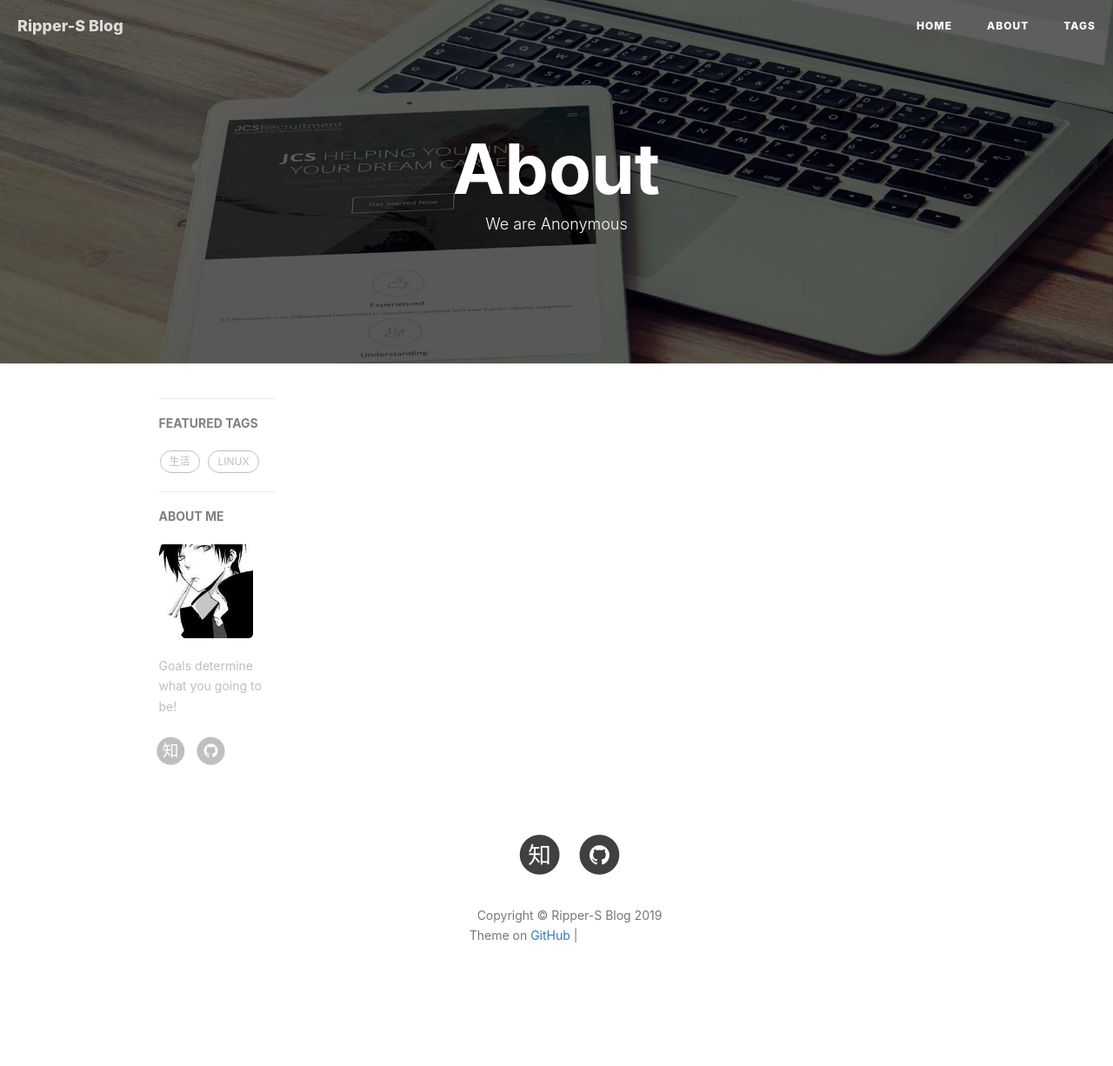
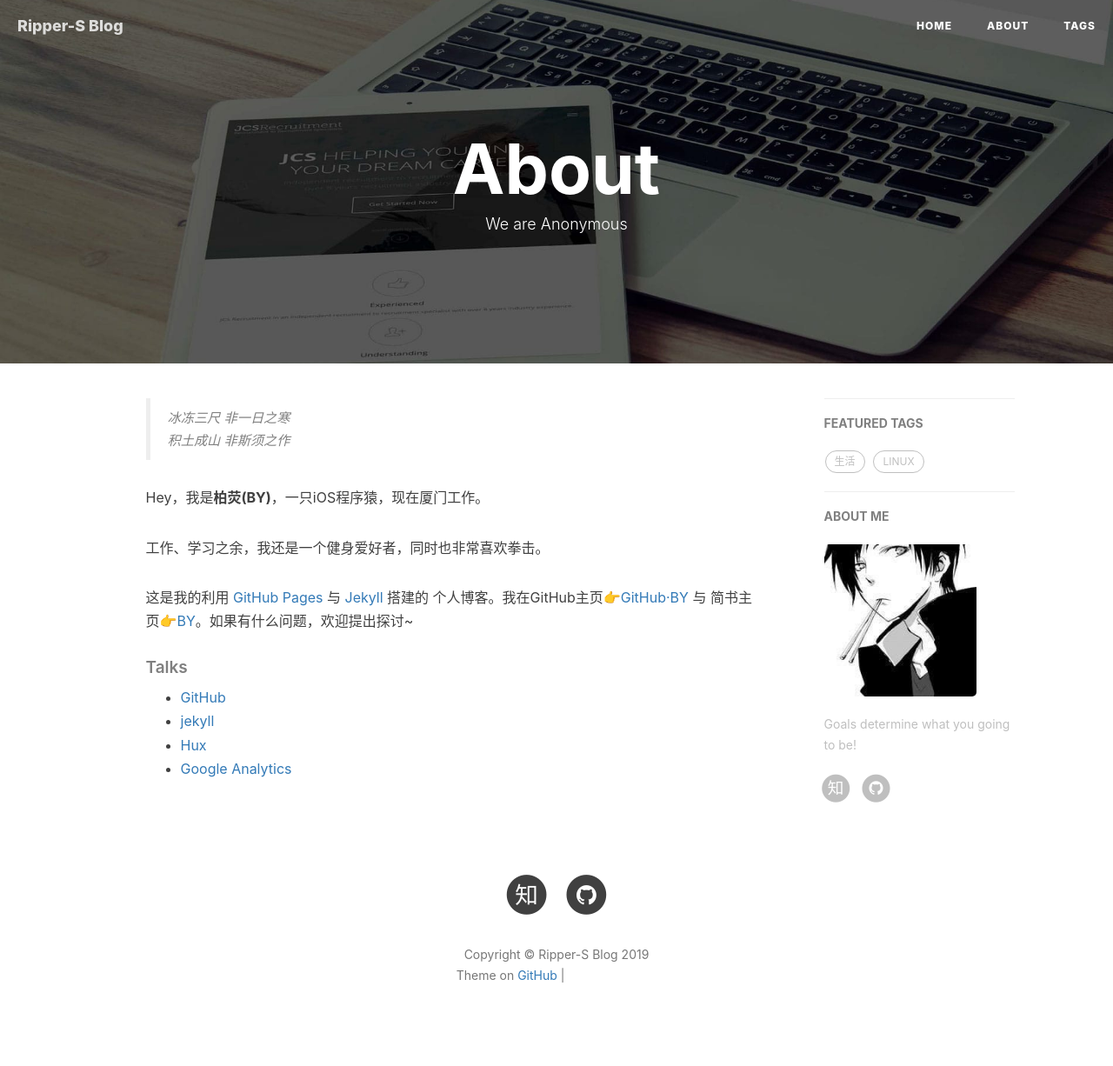
Before and after one commit to Ripper-S/Ripper-S.github.io, a Jekyll site: the page built from about.html, in a window 1280 px wide. Shown: the whole page at 87% size. Built offline with Jekyll 4.4.1, drawn with Linux system fonts in a browser that asks for light colours; nearby versions of some CDN libraries; comment, search, counter and statistics services are not loaded; before the commit the page ends 1180 px from its top, so only the background shows below that; grey boxes are pictures that could not be loaded.

Commit message:
1
Signed-off-by: AW_chenshu <chenshu@allwinnertech.com>

```diff
--- a/404.html
+++ b/404.html
@@ -1,7 +1,7 @@
 ---
 layout: default
 description: "你来到了没有知识的荒原 🙊"
-header-img: "img/404-bg.jpg"
+header-img: "img/404.jpg"
 permalink: /404.html
 ---
 
--- a/about.html
+++ b/about.html
@@ -12,10 +12,10 @@ header-img: "img/post-bg-rwd.jpg"
 </select> -->
 
 <!-- Chinese Version -->
-<!--<div class="zh post-container">
+<div class="zh post-container">
 
     <!--copied from markdown -->
-<!--    <blockquote><p>冰冻三尺 非一日之寒<br>
+    <blockquote><p>冰冻三尺 非一日之寒<br>
     积土成山 非斯须之作</p></blockquote>
 
     <p>Hey，我是<strong>柏荧(BY)</strong>，一只iOS程序猿，现在厦门工作。</p>
@@ -58,7 +58,7 @@ header-img: "img/post-bg-rwd.jpg"
 </div> -->
 
 <!-- Handle Language Change -->
-<!--<script type="text/javascript">
+<script type="text/javascript">
     // get nodes
     var $zh = document.querySelector(".zh");
     var $en = document.querySelector(".en");
@@ -99,12 +99,12 @@ header-img: "img/post-bg-rwd.jpg"
 
 
 <!-- Gitalk 评论 start  -->
-<!--{% if site.gitalk.enable %}
+{% if site.gitalk.enable %}
 <!-- Gitalk link  -->
-<!--<link rel="stylesheet" href="https://unpkg.com/gitalk/dist/gitalk.css">
-<!--<script src="https://unpkg.com/gitalk@latest/dist/gitalk.min.js"></script>
+<link rel="stylesheet" href="https://unpkg.com/gitalk/dist/gitalk.css">
+<script src="https://unpkg.com/gitalk@latest/dist/gitalk.min.js"></script>
 
-<!--<div id="gitalk-container"></div>
+<div id="gitalk-container"></div>
     <script type="text/javascript">
     var gitalk = new Gitalk({
     clientID: '{{site.gitalk.clientID}}',
@@ -120,8 +120,8 @@ header-img: "img/post-bg-rwd.jpg"
 {% endif %}
 <!-- Gitalk end -->
 
- <!-- disqus 评论框 start  -->
-<!--{% if site.disqus.enable %}
+<!-- disqus 评论框 start  -->
+{% if site.disqus.enable %}
 
 <div class="comment">
     <div id="disqus_thread" class="disqus-thread">
@@ -130,7 +130,7 @@ header-img: "img/post-bg-rwd.jpg"
 <!-- disqus 评论框 end -->
 
 <!-- disqus 公共JS代码 start (一个网页只需插入一次) -->
-<!--<script type="text/javascript">
+<script type="text/javascript">
     /* * * CONFIGURATION VARIABLES * * */
     var disqus_shortname = "{{site.disqus.username}}";
     var disqus_identifier = "{{site.disqus.username}}/{{page.url}}";
@@ -143,4 +143,4 @@ header-img: "img/post-bg-rwd.jpg"
     })();
 </script>
 <!-- disqus 公共JS代码 end -->
-<!--{% endif %}
+{% endif %}
```
Also changed, not shown: img/404.jpg (renamed from img/404-bg.jpg).
